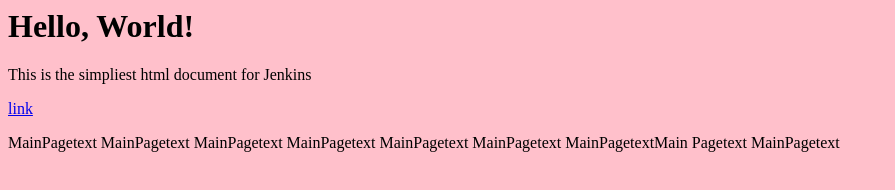
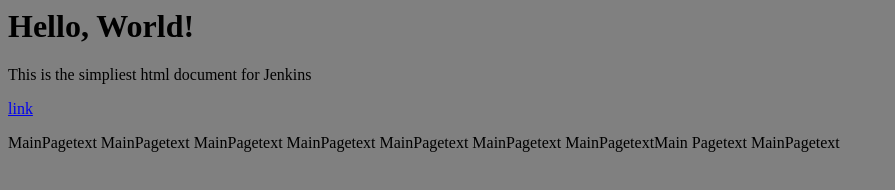
Before and after one commit to usevgeny/for_jenkins, a plain HTML site: page index.html in a window 1280 px wide. Shown: the whole page, without its empty margins (0-895 px from the left). Drawn offline with Linux system fonts and the light colour scheme.

Commit message:
changed bgcolor from pink to gray

```diff
--- a/index.html
+++ b/index.html
@@ -3,7 +3,7 @@
 <head>
 <title>example</title>
 </head>
-<body bgcolor=pink>
+<body bgcolor=gray>
 <H1>Hello, World!</H1>
 
 
```
